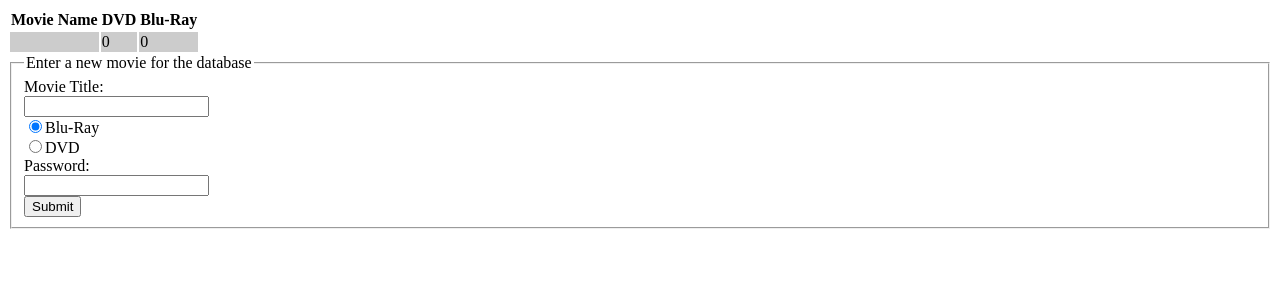
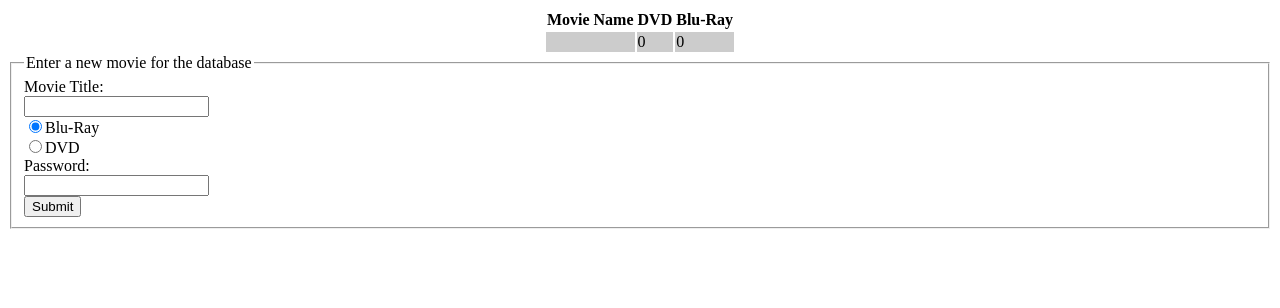
Before and after one commit to pecuniam1/movies, a PHP site: page / in a window 1280 px wide. Shown: the top 308 px of the page. Run offline with PHP 8.4, Linux system fonts and the light colour scheme; data that the repository does not hold is empty.

Commit message:
updated css

```diff
--- a/public/css/style.css
+++ b/public/css/style.css
@@ -1,4 +1,4 @@
-div#movietable {
+table#movietable {
   margin: 0 auto;
 }
 
--- a/scss/style.scss
+++ b/scss/style.scss
@@ -1,4 +1,4 @@
-div#movietable {
+table#movietable {
 	margin:0 auto;
 }
 
```
Also changed, not shown: 1 other file.
